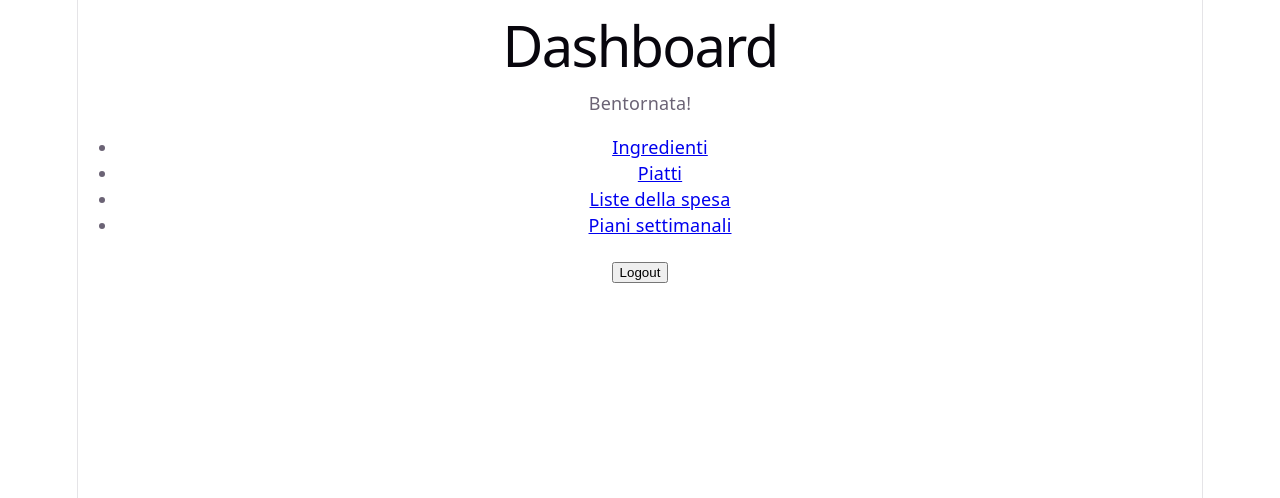
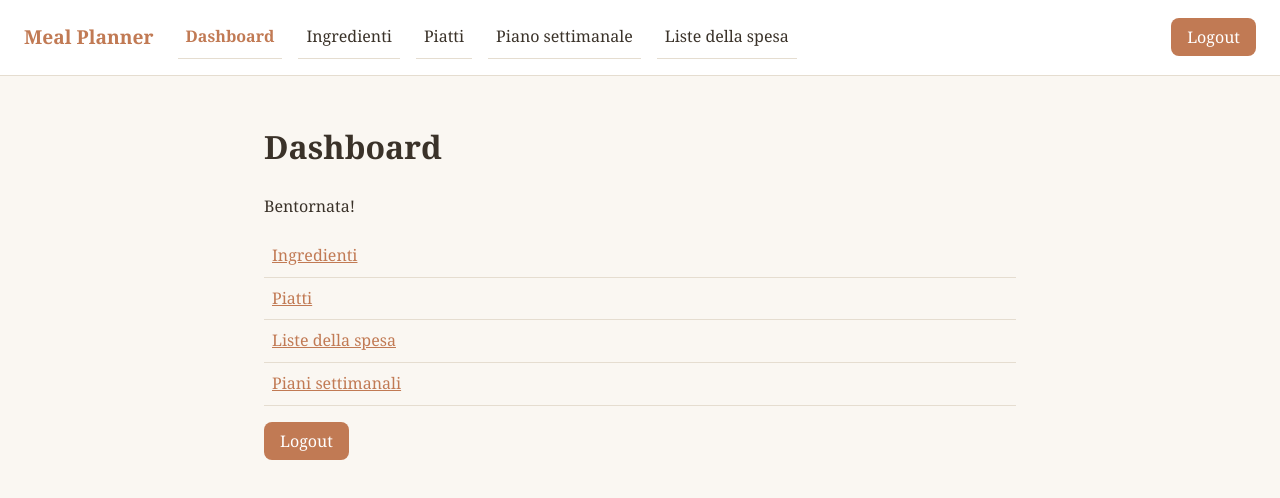
Before and after one commit to lauralazzaro/meal-planner, a React app in the folder frontend/: page / in a window 1280 px wide. Shown: the top 498 px of the page. Built offline with nearby package versions, Linux system fonts and the light colour scheme; sample sign-in values are in the browser's storage; the HTML template or start-up script is replaced by a standard one.

Commit message:
Add global styling and navigation bar

```diff
--- a/frontend/src/App.jsx
+++ b/frontend/src/App.jsx
@@ -1,12 +1,13 @@
 import { BrowserRouter, Routes, Route, Navigate } from 'react-router-dom';
 import { AuthProvider, useAuth } from './context/AuthContext';
+import Navbar from './components/Navbar';
 import LoginPage from './pages/LoginPage';
 import RegisterPage from './pages/RegisterPage';
 import DashboardPage from './pages/DashboardPage';
 import IngredientsPage from './pages/IngredientsPage';
 import DishesPage from './pages/DishesPage';
-import ShoppingListsPage from './pages/ShoppingLists';
 import WeeklyPlansPage from './pages/WeeklyPlansPage';
+import ShoppingListsPage from './pages/ShoppingListsPage';
 
 function ProtectedRoute({ children }) {
   const { isAuthenticated } = useAuth();
@@ -15,50 +16,20 @@ function ProtectedRoute({ children }) {
 
 function AppRoutes() {
   return (
-    <Routes>
-      <Route path="/login" element={<LoginPage />} />
-      <Route path="/register" element={<RegisterPage />} />
-      <Route
-        path="/"
-        element={
-          <ProtectedRoute>
-            <DashboardPage />
-          </ProtectedRoute>
-        }
-      />
-      <Route
-        path="/ingredients"
-        element={
-          <ProtectedRoute>
-            <IngredientsPage />
-          </ProtectedRoute>
-        }
-      />
-      <Route
-        path="/dishes"
-        element={
-          <ProtectedRoute>
-            <DishesPage />
-          </ProtectedRoute>
-        }
-      />
-      <Route
-        path="/shopping-lists"
-        element={
-          <ProtectedRoute>
-            <ShoppingListsPage />
-          </ProtectedRoute>
-        }
-      />
-      <Route
-        path="/weekly-plans"
-        element={
-          <ProtectedRoute>
-            <WeeklyPlansPage />
-          </ProtectedRoute>
-        }
-      />
-    </Routes>
+    <>
+      <Navbar />
+      <main className="container">
+        <Routes>
+          <Route path="/login" element={<LoginPage />} />
+          <Route path="/register" element={<RegisterPage />} />
+          <Route path="/" element={<ProtectedRoute><DashboardPage /></ProtectedRoute>} />
+          <Route path="/ingredients" element={<ProtectedRoute><IngredientsPage /></ProtectedRoute>} />
+          <Route path="/dishes" element={<ProtectedRoute><DishesPage /></ProtectedRoute>} />
+          <Route path="/weekly-plans" element={<ProtectedRoute><WeeklyPlansPage /></ProtectedRoute>} />
+          <Route path="/shopping-lists" element={<ProtectedRoute><ShoppingListsPage /></ProtectedRoute>} />
+        </Routes>
+      </main>
+    </>
   );
 }
 
--- /dev/null
+++ b/frontend/src/components/Navbar.jsx
@@ -0,0 +1,38 @@
+import { Link, useLocation } from 'react-router-dom';
+import { useAuth } from '../context/AuthContext';
+
+function Navbar() {
+  const { logout, isAuthenticated } = useAuth();
+  const location = useLocation();
+
+  if (!isAuthenticated) return null;
+
+  const links = [
+    { to: '/', label: 'Dashboard' },
+    { to: '/ingredients', label: 'Ingredienti' },
+    { to: '/dishes', label: 'Piatti' },
+    { to: '/weekly-plans', label: 'Piano settimanale' },
+    { to: '/shopping-lists', label: 'Liste della spesa' },
+  ];
+
+  return (
+    <nav className="navbar">
+      <div className="navbar-brand">Meal Planner</div>
+      <ul className="navbar-links">
+        {links.map((link) => (
+          <li key={link.to}>
+            <Link
+              to={link.to}
+              className={location.pathname === link.to ? 'active' : ''}
+            >
+              {link.label}
+            </Link>
+          </li>
+        ))}
+      </ul>
+      <button onClick={logout}>Logout</button>
+    </nav>
+  );
+}
+
+export default Navbar;
--- a/frontend/src/index.css
+++ b/frontend/src/index.css
@@ -1,111 +1,115 @@
 :root {
-  --text: #6b6375;
-  --text-h: #08060d;
-  --bg: #fff;
-  --border: #e5e4e7;
-  --code-bg: #f4f3ec;
-  --accent: #aa3bff;
-  --accent-bg: rgba(170, 59, 255, 0.1);
-  --accent-border: rgba(170, 59, 255, 0.5);
-  --social-bg: rgba(244, 243, 236, 0.5);
-  --shadow:
-    rgba(0, 0, 0, 0.1) 0 10px 15px -3px, rgba(0, 0, 0, 0.05) 0 4px 6px -2px;
-
-  --sans: system-ui, 'Segoe UI', Roboto, sans-serif;
-  --heading: system-ui, 'Segoe UI', Roboto, sans-serif;
-  --mono: ui-monospace, Consolas, monospace;
-
-  font: 18px/145% var(--sans);
-  letter-spacing: 0.18px;
-  color-scheme: light dark;
-  color: var(--text);
-  background: var(--bg);
-  font-synthesis: none;
-  text-rendering: optimizeLegibility;
-  -webkit-font-smoothing: antialiased;
-  -moz-osx-font-smoothing: grayscale;
-
-  @media (max-width: 1024px) {
-    font-size: 16px;
-  }
+  --color-bg: #faf7f2;
+  --color-surface: #ffffff;
+  --color-text: #3a3229;
+  --color-primary: #c17a54;
+  --color-primary-hover: #a8623f;
+  --color-border: #e5ddd0;
+  --color-error: #c14545;
+  --radius: 8px;
+  --spacing: 1rem;
 }
 
-@media (prefers-color-scheme: dark) {
-  :root {
-    --text: #9ca3af;
-    --text-h: #f3f4f6;
-    --bg: #16171d;
-    --border: #2e303a;
-    --code-bg: #1f2028;
-    --accent: #c084fc;
-    --accent-bg: rgba(192, 132, 252, 0.15);
-    --accent-border: rgba(192, 132, 252, 0.5);
-    --social-bg: rgba(47, 48, 58, 0.5);
-    --shadow:
-      rgba(0, 0, 0, 0.4) 0 10px 15px -3px, rgba(0, 0, 0, 0.25) 0 4px 6px -2px;
-  }
-
-  #social .button-icon {
-    filter: invert(1) brightness(2);
-  }
+* {
+  box-sizing: border-box;
 }
 
 body {
   margin: 0;
+  font-family: 'Georgia', 'Times New Roman', serif;
+  background-color: var(--color-bg);
+  color: var(--color-text);
+  line-height: 1.6;
 }
 
-#root {
-  width: 1126px;
-  max-width: 100%;
-  margin: 0 auto;
-  text-align: center;
-  border-inline: 1px solid var(--border);
-  min-height: 100svh;
-  display: flex;
-  flex-direction: column;
-  box-sizing: border-box;
+h1, h2, h3 {
+  font-weight: 600;
 }
 
-h1,
-h2 {
-  font-family: var(--heading);
-  font-weight: 500;
-  color: var(--text-h);
+input, select {
+  padding: 0.5rem;
+  border: 1px solid var(--color-border);
+  border-radius: var(--radius);
+  font-family: inherit;
+  font-size: 1rem;
 }
 
-h1 {
-  font-size: 56px;
-  letter-spacing: -1.68px;
-  margin: 32px 0;
-  @media (max-width: 1024px) {
-    font-size: 36px;
-    margin: 20px 0;
-  }
-}
-h2 {
-  font-size: 24px;
-  line-height: 118%;
-  letter-spacing: -0.24px;
-  margin: 0 0 8px;
-  @media (max-width: 1024px) {
-    font-size: 20px;
-  }
-}
-p {
-  margin: 0;
+button {
+  padding: 0.5rem 1rem;
+  background-color: var(--color-primary);
+  color: white;
+  border: none;
+  border-radius: var(--radius);
+  cursor: pointer;
+  font-family: inherit;
+  font-size: 1rem;
 }
 
-code,
-.counter {
-  font-family: var(--mono);
-  display: inline-flex;
-  border-radius: 4px;
-  color: var(--text-h);
+button:hover {
+  background-color: var(--color-primary-hover);
 }
 
-code {
-  font-size: 15px;
-  line-height: 135%;
-  padding: 4px 8px;
-  background: var(--code-bg);
+form {
+  display: flex;
+  gap: 0.5rem;
+  flex-wrap: wrap;
+  align-items: center;
+  margin-bottom: var(--spacing);
 }
+
+ul {
+  list-style: none;
+  padding: 0;
+}
+
+li {
+  display: flex;
+  justify-content: space-between;
+  align-items: center;
+  padding: 0.5rem;
+  border-bottom: 1px solid var(--color-border);
+}
+
+a {
+  color: var(--color-primary);
+}
+
+.navbar {
+  display: flex;
+  align-items: center;
+  gap: 1.5rem;
+  padding: 1rem 1.5rem;
+  background-color: var(--color-surface);
+  border-bottom: 1px solid var(--color-border);
+}
+
+.navbar-brand {
+  font-weight: bold;
+  font-size: 1.2rem;
+  color: var(--color-primary);
+}
+
+.navbar-links {
+  display: flex;
+  gap: 1rem;
+  list-style: none;
+  padding: 0;
+  margin: 0;
+  flex: 1;
+}
+
+.navbar-links a {
+  text-decoration: none;
+  color: var(--color-text);
+}
+
+.navbar-links a.active {
+  color: var(--color-primary);
+  font-weight: bold;
+}
+
+.container {
+  max-width: 800px;
+  margin: 0 auto;
+  padding: 1.5rem;
+}
```
Also changed, not shown: frontend/src/pages/ShoppingListsPage.jsx (renamed from frontend/src/pages/ShoppingLists.jsx).
